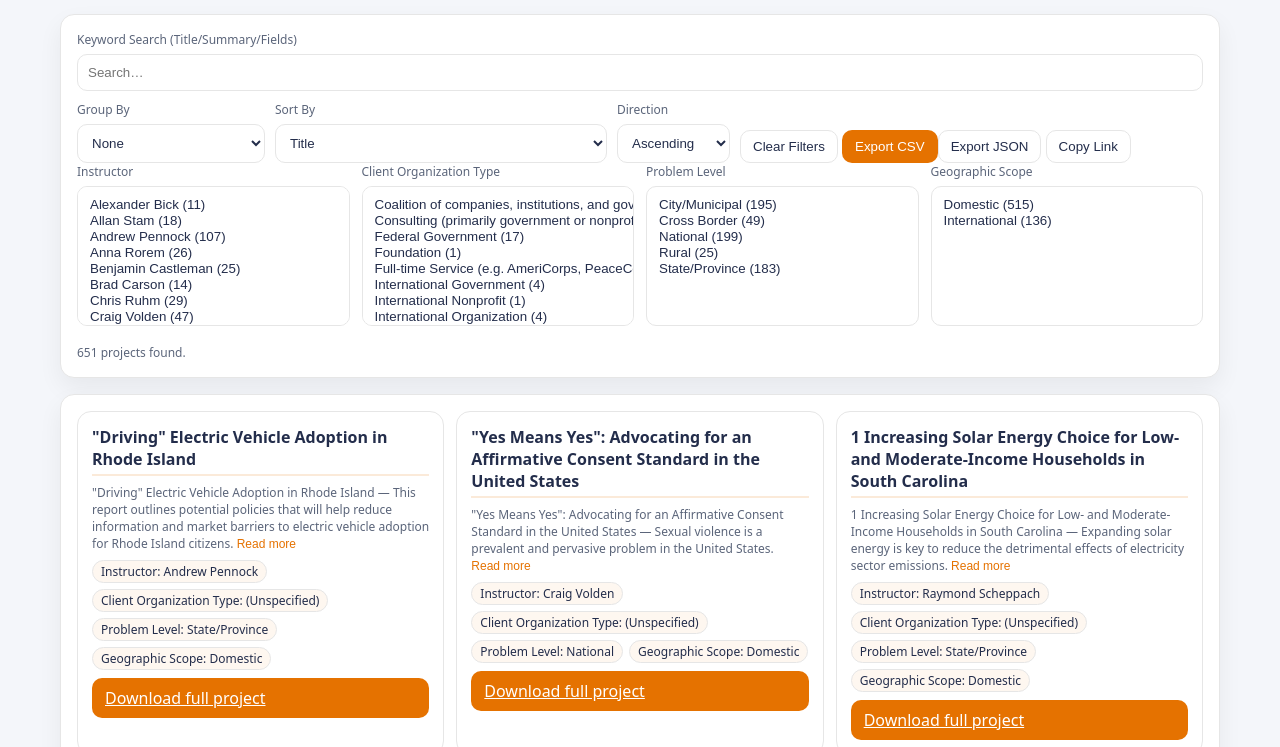
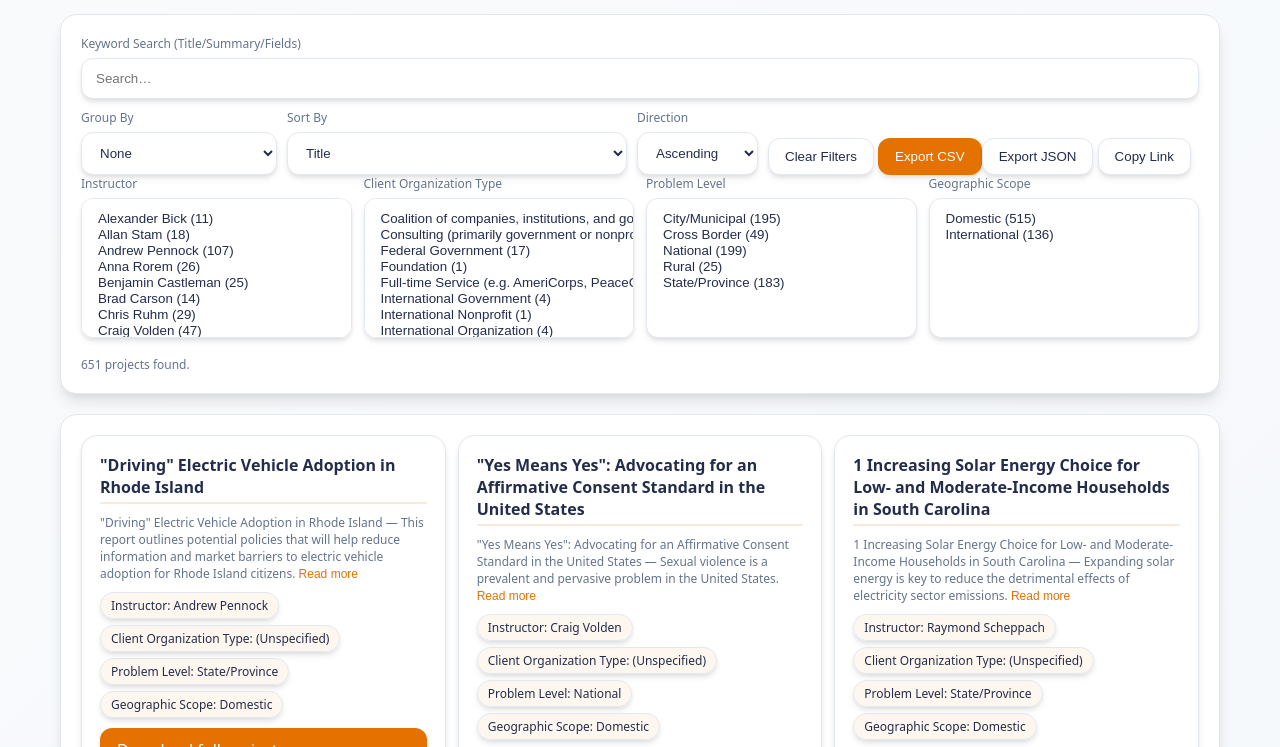
Before and after one commit to behartless67-a11y/APPExplorer, a website: page app.html in a window 1280 px wide. Shown: the part 139-886 px from the top of the page. Drawn offline with Linux system fonts and the light colour scheme.

Commit message:
Enhanced UI with modern design: gradients, shadows, smooth animations

```diff
--- a/app.html
+++ b/app.html
@@ -6,17 +6,19 @@
   <title>Batten Projects Explorer — Inline (Polish)</title>
   <style>
     :root {
-      --brand-bg: #F4F6FA;
+      --brand-bg: linear-gradient(135deg, #F8FAFC 0%, #F1F5F9 100%);
       --brand-card: #FFFFFF;
-      --brand-border: #E6E6E6;
+      --brand-border: #E2E8F0;
       --brand-text: #232D4B;
-      --brand-muted: #5B657A;
+      --brand-muted: #64748B;
       --brand-accent: #E57200;
       --brand-accent-contrast: #FFFFFF;
-      --brand-header-bg: #232D4B;
+      --brand-header-bg: linear-gradient(135deg, #1E293B 0%, #232D4B 100%);
       --brand-header-text: #FFFFFF;
-      --radius: 14px;
-      --shadow: 0 10px 24px rgba(0,0,0,0.06);
+      --radius: 16px;
+      --shadow: 0 4px 6px -1px rgba(0, 0, 0, 0.1), 0 2px 4px -1px rgba(0, 0, 0, 0.06);
+      --shadow-lg: 0 10px 15px -3px rgba(0, 0, 0, 0.1), 0 4px 6px -2px rgba(0, 0, 0, 0.05);
+      --shadow-xl: 0 20px 25px -5px rgba(0, 0, 0, 0.1), 0 10px 10px -5px rgba(0, 0, 0, 0.04);
     }
     * { box-sizing: border-box; }
     body { margin:0; font-family: system-ui,-apple-system,Segoe UI,Roboto,Arial,sans-serif; background:var(--brand-bg); color:var(--brand-text);}
@@ -24,30 +26,34 @@
     .nav { display:flex; align-items:center; gap:14px; max-width:1200px; margin:0 auto; }
     .title { font-weight:700; font-size:18px; letter-spacing:.2px; }
     .container { padding:16px 20px; max-width:1200px; margin:0 auto; }
-    .panel { background:var(--brand-card); border:1px solid var(--brand-border); border-radius:var(--radius); padding:16px; margin-bottom:16px; box-shadow:var(--shadow);}
+    .panel { background:var(--brand-card); border:1px solid var(--brand-border); border-radius:var(--radius); padding:20px; margin-bottom:20px; box-shadow:var(--shadow-lg); transition: transform 0.2s ease, box-shadow 0.2s ease;}
     .filters { display:grid; gap:12px; grid-template-columns:repeat(auto-fill,minmax(240px,1fr)); }
     label { display:block; font-size:12px; color:var(--brand-muted); margin-bottom:6px; }
-    select, input[type="text"] { width:100%; padding:10px; border:1px solid var(--brand-border); border-radius:10px; background:var(--brand-card); color:var(--brand-text);}
+    select, input[type="text"] { width:100%; padding:12px 14px; border:1px solid var(--brand-border); border-radius:12px; background:var(--brand-card); color:var(--brand-text); box-shadow:var(--shadow); transition: all 0.2s ease;}
     select:focus, input[type="text"]:focus { outline: 2px solid var(--brand-accent); outline-offset: 1px; }
     .tools { display:flex; gap:10px; align-items:end; flex-wrap:wrap; }
     .pills { display:flex; gap:8px; flex-wrap:wrap; margin-top:8px; }
     .pill { display:inline-flex; align-items:center; gap:6px; padding:4px 10px; border-radius:999px; border:1.5px solid var(--brand-accent); background: rgba(229,114,0,0.08); font-size:12px; }
     .pill button { border:none; background:transparent; cursor:pointer; font-size:14px; line-height:1; color:var(--brand-accent); }
     .grid { display:grid; gap:12px; grid-template-columns:repeat(auto-fill,minmax(320px,1fr)); }
-    .card { background:var(--brand-card); border:1px solid var(--brand-border); border-radius:var(--radius); padding:14px; display:flex; flex-direction:column; gap:8px; position:relative;}
+    .card { background:var(--brand-card); border:1px solid var(--brand-border); border-radius:var(--radius); padding:18px; display:flex; flex-direction:column; gap:10px; position:relative; box-shadow:var(--shadow); transition: transform 0.2s ease, box-shadow 0.2s ease;}
     .card h3 { margin:0; font-size:16px; color:var(--brand-text); padding-bottom:4px; border-bottom:2px solid rgba(229,114,0,0.15);}
     .muted { color:var(--brand-muted); font-size:12px; }
     .meta { display:flex; gap:6px; flex-wrap:wrap; }
-    .meta .tag { display:inline-block; border:1px solid var(--brand-border); padding:2px 8px; border-radius:999px; font-size:12px; background:rgba(229,114,0,0.06);}
-    .btn { padding:8px 12px; border-radius:10px; border:1px solid var(--brand-border); background: var(--brand-card); color: var(--brand-text); cursor:pointer; transition: background .15s, transform .05s; }
-    .btn:hover { background:#fafafa; }
-    .btn.accent { background: var(--brand-accent); color: var(--brand-accent-contrast); border-color: transparent; }
-    .btn.accent:hover { filter: brightness(0.97); }
-    .btn:active { transform: translateY(1px); }
     .rowtop { display:flex; align-items:center; justify-content:space-between; gap:10px; }
     .count { font-size:12px; color:var(--brand-muted); }
     .readmore { color: var(--brand-accent); cursor:pointer; border:none; background:none; padding:0; font-size:12px; }
     .sortbar { display:flex; gap:10px; flex-wrap:wrap; }
+    .card:hover { transform: translateY(-2px); box-shadow:var(--shadow-lg); }
+    .panel:hover { transform: translateY(-1px); box-shadow:var(--shadow-xl); }
+    select:hover, input[type="text"]:hover { border-color: var(--brand-accent); }
+    select:focus, input[type="text"]:focus { outline: 2px solid var(--brand-accent); outline-offset: 1px; border-color: var(--brand-accent); box-shadow:var(--shadow-lg); }
+    .btn { padding:10px 16px; border-radius:12px; border:1px solid var(--brand-border); background: var(--brand-card); color: var(--brand-text); cursor:pointer; transition: all .2s ease; box-shadow:var(--shadow); }
+    .btn:hover { background:#f8fafc; transform: translateY(-1px); box-shadow:var(--shadow-lg); }
+    .btn.accent { background: var(--brand-accent); color: var(--brand-accent-contrast); border-color: transparent; }
+    .btn.accent:hover { transform: translateY(-1px); box-shadow:var(--shadow-lg); filter: brightness(0.97); }
+    .btn:active { transform: translateY(1px); }
+    .meta .tag { display:inline-block; border:1px solid var(--brand-border); padding:4px 10px; border-radius:999px; font-size:12px; background:rgba(229,114,0,0.06); box-shadow:var(--shadow); }
   </style>
 </head>
 <body>
```
